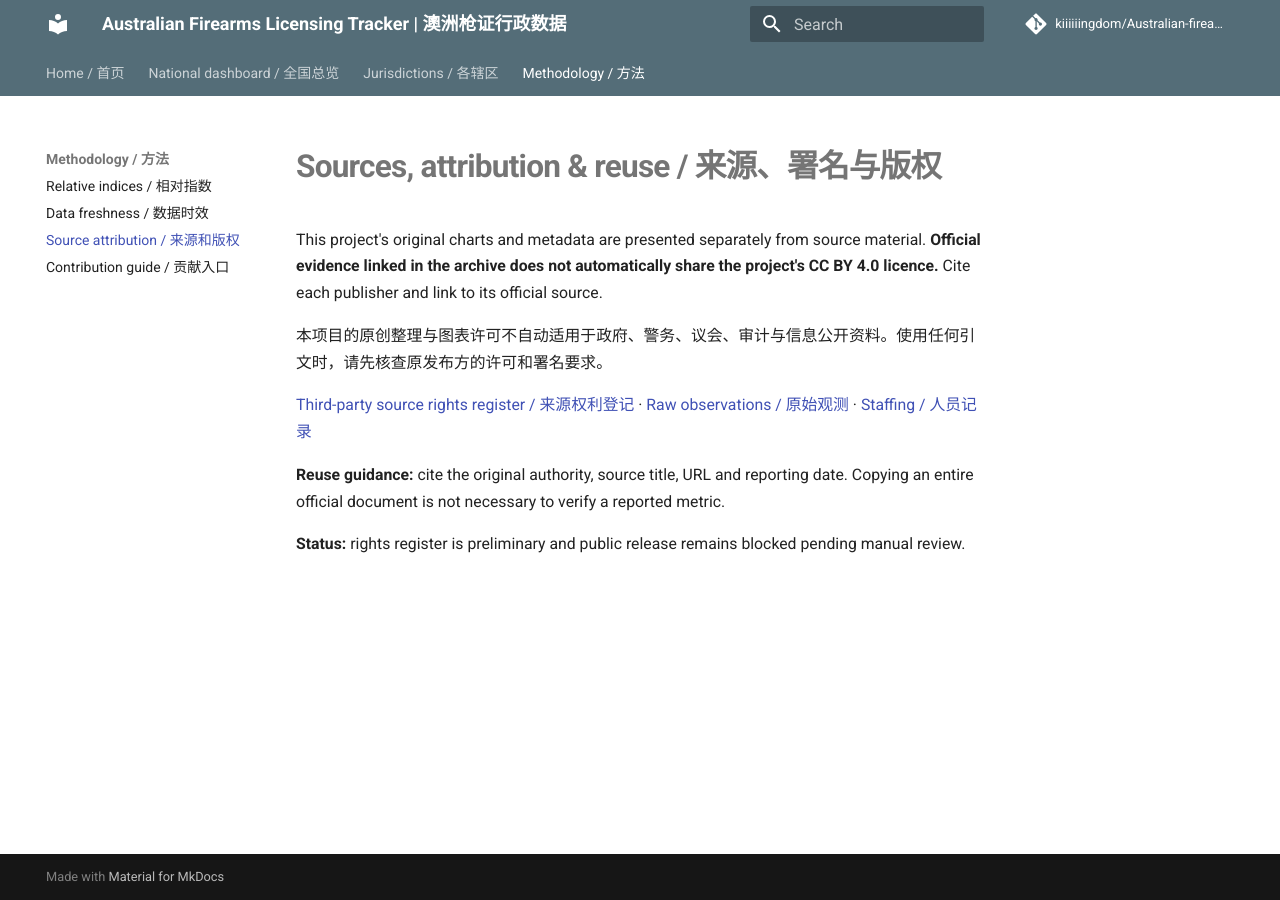
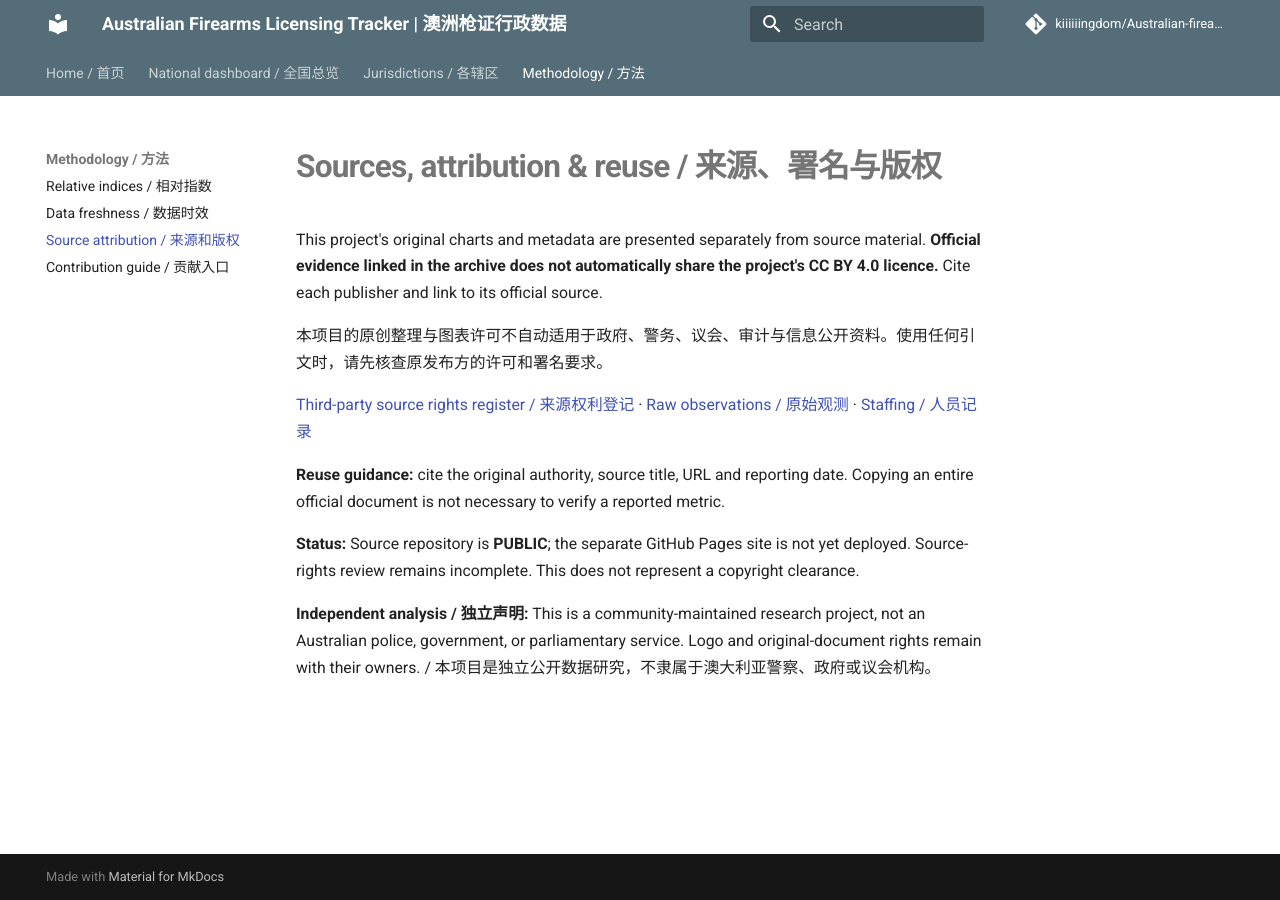
Before and after one commit to kiiiiiingdom/Australian-firearms-licensing-backlog-tracker, an MkDocs documentation site: the page built from docs/attribution.md, in a window 1280 px wide. Built offline with MkDocs 1.6.1 and Material for MkDocs 9.7.7, drawn with Linux system fonts in a browser that asks for light colours; comment, search, counter and statistics services are not loaded.

Commit message:
docs: accurately reflect public repository and pending separate Pages review

```diff
--- a/docs/attribution.md
+++ b/docs/attribution.md
@@ -8,4 +8,6 @@ This project's original charts and metadata are presented separately from source
 
 **Reuse guidance:** cite the original authority, source title, URL and reporting date. Copying an entire official document is not necessary to verify a reported metric.
 
-**Status:** rights register is preliminary and public release remains blocked pending manual review.
+**Status:** Source repository is **PUBLIC**; the separate GitHub Pages site is not yet deployed. Source-rights review remains incomplete. This does not represent a copyright clearance.
+
+**Independent analysis / 独立声明:** This is a community-maintained research project, not an Australian police, government, or parliamentary service. Logo and original-document rights remain with their owners. / 本项目是独立公开数据研究，不隶属于澳大利亚警察、政府或议会机构。
```
